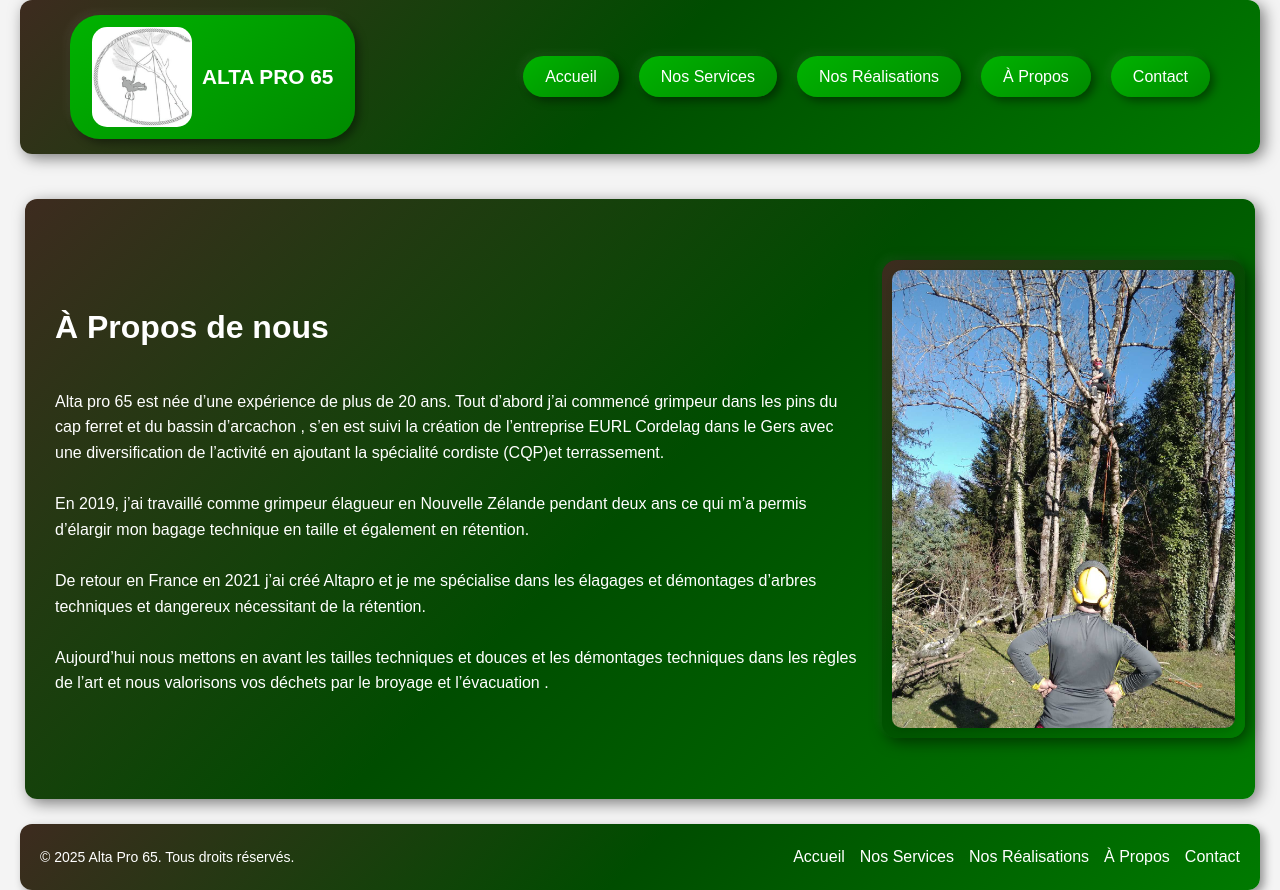
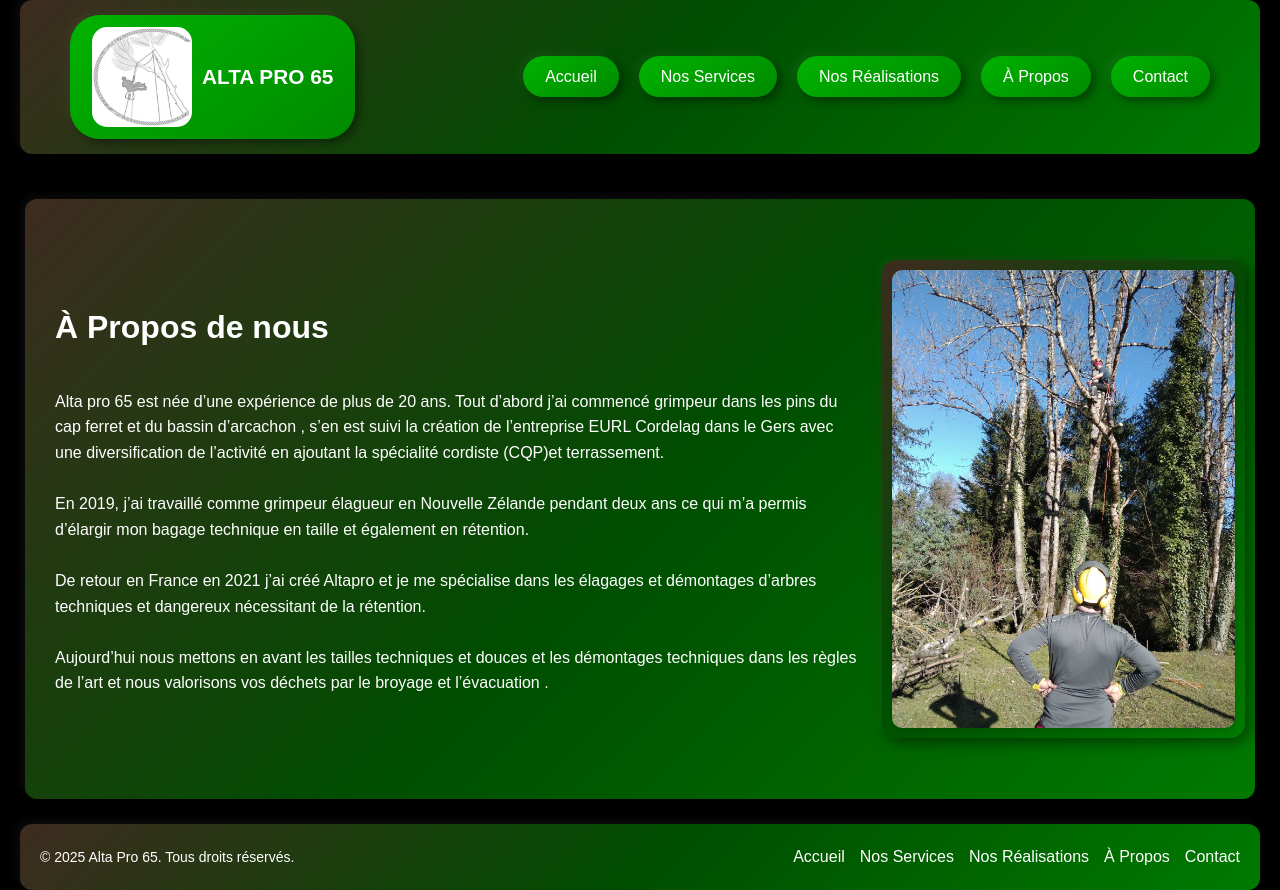
Before and after one commit to DamienCH33/Altapro65, a PHP site: page /about.php in a window 1280 px wide. Run offline with PHP 8.4, Linux system fonts and the light colour scheme.

Commit message:
correction css + bug js

```diff
--- a/View/WWW/Ressources/script.js
+++ b/View/WWW/Ressources/script.js
@@ -1,7 +1,8 @@
+document.addEventListener('DOMContentLoaded', function () {
+    if (null === document.querySelector('.slider')) {
+      return;
+    }
 
-let stars = 5; // Déclaration initiale d'une variable pour les étoiles
-
-document.addEventListener('DOMContentLoaded', function () {
     const swiperWrapper = document.querySelector('.wrapper');
     const slides = document.querySelectorAll('.swiper-slide');
     const nextButton = document.querySelector('.button-next');
@@ -106,6 +107,10 @@ document.addEventListener('DOMContentLoaded', function () {
 
 // Ouverture de l'image dans galerie
 document.addEventListener('DOMContentLoaded', function () {
+  if (null === document.querySelector('.gallery')) {
+    return;
+  }
+
   // Récupérer toutes les images de la galerie
   const images = document.querySelectorAll('.gallery-image');
   const modal = document.getElementById('imageModal');
--- a/View/WWW/Ressources/styles.css
+++ b/View/WWW/Ressources/styles.css
@@ -7,8 +7,16 @@
 }
 
 body {
+  margin: 0;
+  padding: 0;
   font-family: Arial, sans-serif;
+  background: black;
+  line-height: 1.6;
+  display: flex;
+  flex-direction: column;
+  min-height: 100vh;
 }
+
 .header {
   background: linear-gradient(145deg, #00b300, #008a00);
   color: #fff;
@@ -230,11 +238,8 @@ body {
 /* END BANNER*/
 
 /* PRESENTATION*/
-body {
-  background-color: black;
-  margin: 0;
-  padding: 0;
-}
+
+
 .presentation {
   display: flex;
   justify-content: space-between;
@@ -577,9 +582,7 @@ body {
 
 /* REALISATION*/
 /* REALISATION-SLIDER*/
-body {
-  font-family: Arial, sans-serif;
-}
+
 
 .real_slider {
   max-width: calc(100% - 40px);
@@ -740,13 +743,6 @@ body {
 /* END REALISATION-SLIDER*/
 
 /* REALISATION-GALERIE*/
-
-
-body {
-  font-family: Arial, sans-serif;
-  line-height: 1.6;
-  background-color: #f4f4f4;
-}
 
 h1 {
   font-size: 2.5em;
@@ -1222,11 +1218,6 @@ button:hover {
   align-items: center;
   padding: 5px;
 }
-body {
-  display: flex;
-  flex-direction: column;
-  min-height: 100vh;
-}
 
 .about-section {
   display: flex;
--- a/View/footer.php
+++ b/View/footer.php
@@ -12,3 +12,6 @@
             </div>
           </div>
         </footer>
+        <script src="/WWW/Ressources/script.js"></script>
+    </body>
+</html>
--- a/View/header.php
+++ b/View/header.php
@@ -33,5 +33,3 @@
     </ul>
   </nav>
 </header>
-
-<script src="/WWW/Ressources/script.js"></script>
--- a/View/index.php
+++ b/View/index.php
@@ -1,6 +1,9 @@
 <?php include_once 'header.php'?>
 
 <section class="banner">
+  <?php if (isset($_GET['contact-success']) && !empty($_GET['contact-success'])) { ?>
+      Message envoyé avec succès.
+  <?php } ?>
   <div class="banner-content">
     <h1>Bienvenue chez Alta Pro 65</h1>
     <p>Découvrez nos services.</p>
--- a/config.php
+++ b/config.php
@@ -4,6 +4,8 @@ $databaseHost = 'localhost';
 $databaseUser = 'root';
 $databasePassword = '';
 $databaseDbName = 'alta pro 65';
+
+$destinatorEmail = '';
 
 if (file_exists(__DIR__ . DIRECTORY_SEPARATOR . 'config.local.php')) {
     include_once __DIR__ . DIRECTORY_SEPARATOR . 'config.local.php';
@@ -13,3 +15,5 @@ define("DATABASE_HOST", $databaseHost);
 define("DATABASE_USER", $databaseUser);
 define("DATABASE_PASSWORD", $databasePassword);
 define("DATABASE_DB_NAME", $databaseDbName);
+
+define("DESTINATOR_EMAIL", $destinatorEmail);
--- a/config/database.php
+++ b/config/database.php
@@ -1,4 +1,5 @@
 <?php
+require_once __DIR__ . "/../config.php";
 
 class Database
 {
```
Also changed, not shown: View/contact_soumission.php (+13 -9 lines). Lines whose indentation alone changed are shown as unchanged.
